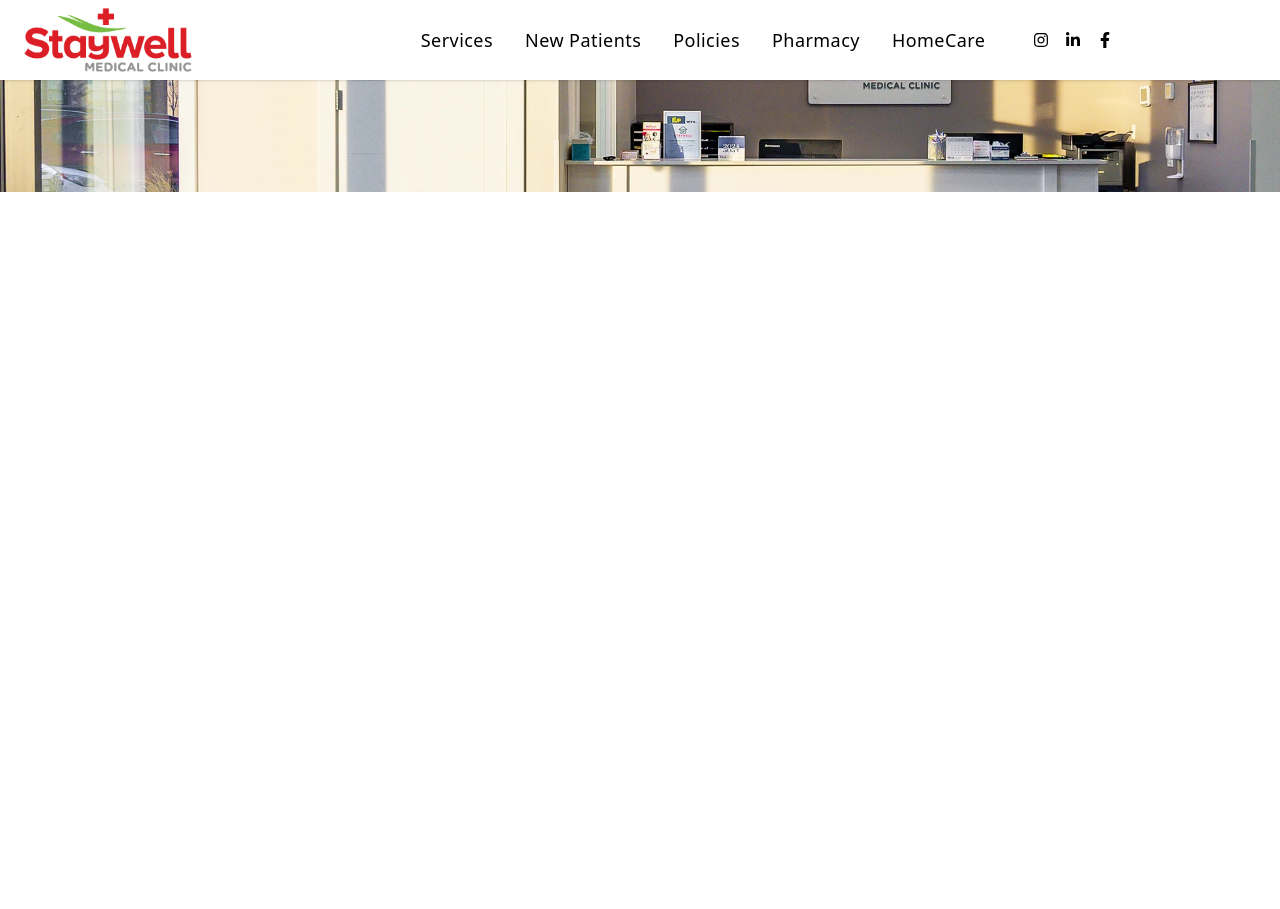
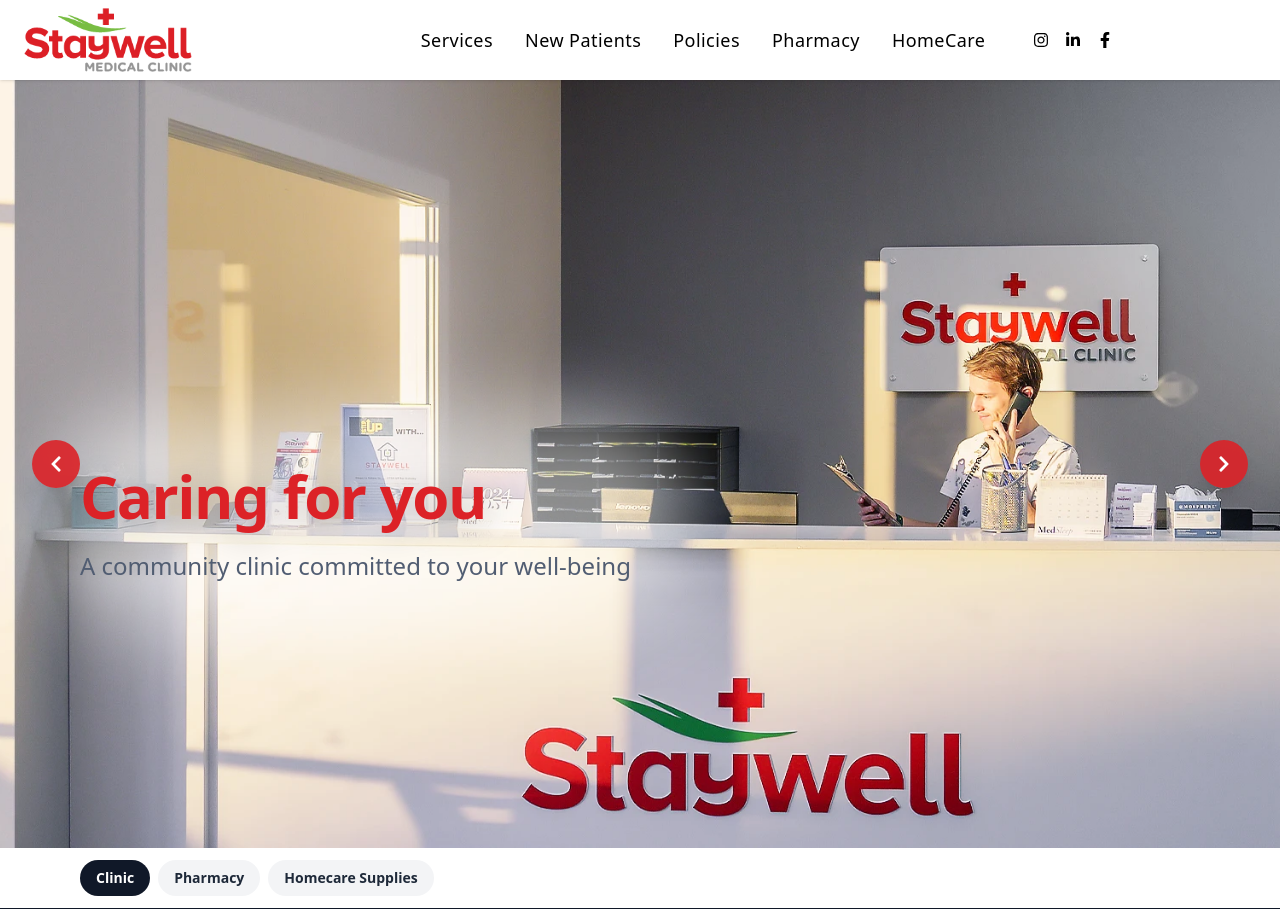
Before and after one commit to IshaPatel-1992/Staywellhealthcare, a React (Vite) app: page /varsity/clinic in a window 1280 px wide. Before the commit the page ends 880 px from the top, so only its background shows below. Built offline with nearby package versions, Linux system fonts and the light colour scheme.

Commit message:
Varsiy Clinic Page untill banner

```diff
--- a/src/pages/varsity/Clinic.jsx
+++ b/src/pages/varsity/Clinic.jsx
@@ -1,11 +1,9 @@
 // src/pages/varsity/Clinic.jsx
-import React, { useMemo, useState } from "react";
-import { Link, NavLink } from "react-router-dom";
-import { FaPhoneAlt, FaMapMarkerAlt, FaCalendarAlt } from "react-icons/fa";
-import logo from "../../assets/logo/Staywell-favicon-01.webp";
-
-// ✅ Replace with your actual banner image
-import bannerImg from "../../assets/staywell-home-hero-02.webp";
+import React, { useEffect, useMemo, useState } from "react";
+import { NavLink } from "react-router-dom";
+import bannerImg1 from "../../assets/staywell-home-hero-02.webp";
+import bannerImg2 from "../../assets/staywell-home-hero-3.webp";
+import { FaChevronLeft, FaChevronRight } from "react-icons/fa";
 
 export default function Clinic() {
   const tabs = useMemo(
@@ -17,26 +15,146 @@ export default function Clinic() {
     []
   );
 
-  const [activeTab, setActiveTab] = useState("clinic");
+  const slides = useMemo(
+    () => [
+      { src: bannerImg1, alt: "Healthcare office background" },
+      { src: bannerImg2, alt: "Clinic team and care background" },
+    ],
+    []
+  );
+
+  const [index, setIndex] = useState(0);
+
+  // ✅ Slide rotation
+  useEffect(() => {
+    const id = setInterval(() => {
+      setIndex((prev) => (prev + 1) % slides.length);
+    }, 4500);
+    return () => clearInterval(id);
+  }, [slides.length]);
+
+  // ✅ Fade-up animation (re-trigger on every slide change)
+  const [mounted, setMounted] = useState(false);
+
+  useEffect(() => {
+    setMounted(false);
+    const t = setTimeout(() => setMounted(true), 120);
+    return () => clearTimeout(t);
+  }, [index]);
+
+  const prevSlide = () => {
+    setIndex((prev) => (prev === 0 ? slides.length - 1 : prev - 1));
+  };
+
+  const nextSlide = () => {
+    setIndex((prev) => (prev + 1) % slides.length);
+  };
+
 
   return (
     <main className="min-h-svh bg-white text-gray-900">
-      {/* HERO / BANNER */}
+      {/* HERO */}
       <section
-      id="home"
-      className="relative min-h-100svh pt-24 md:pt-28 flex items-center justify-center text-white px-4 scroll-mt-24 overflow-hidden"
-    >
-      {/* Image Background */}
-      <img
-        src={bannerImg}
-        alt="Healthcare office background"
-        className="absolute inset-0 w-full h-full object-cover"
-        loading="eager"
-      />
+        id="home"
+        className="relative h-[92vh] md:h-[96vh] pt-24 md:pt-28 overflow-hidden"
+      >
+        {/* Background images (crossfade) */}
+        {slides.map((s, i) => (
+          <img
+            key={s.src}
+            src={s.src}
+            alt={s.alt}
+            className={[
+              "absolute inset-0 w-full h-full object-cover object-[50%_15%] transition-opacity duration-1000",
+              i === index ? "opacity-100" : "opacity-0",
+            ].join(" ")}
+            loading={i === 0 ? "eager" : "lazy"}
+          />
+
+        ))}
+
+        {/* LEFT Arrow */}
+        <button
+          onClick={prevSlide}
+          className="absolute left-8 top-1/2 -translate-y-1/2 z-20
+             w-12 h-12 rounded-full
+             bg-[#DC2227]/90 text-white
+             flex items-center justify-center
+             shadow-xl backdrop-blur-md
+             hover:bg-[#DC2227] hover:scale-110
+             transition duration-300"
+          aria-label="Previous Slide"
+        >
+          <FaChevronLeft className="text-lg" />
+        </button>
+
+        {/* RIGHT Arrow */}
+        <button
+          onClick={nextSlide}
+          className="absolute right-8 top-1/2 -translate-y-1/2 z-20
+             w-12 h-12 rounded-full
+             bg-[#DC2227]/90 text-white
+             flex items-center justify-center
+             shadow-xl backdrop-blur-md
+             hover:bg-[#DC2227] hover:scale-110
+             transition duration-300"
+          aria-label="Next Slide"
+        >
+          <FaChevronRight className="text-lg" />
+        </button>
 
 
+        {/* Optional soft left gradient (helps readability)
+        <div className="absolute inset-0 bg-linear-to-r from-black/20 via-transparent to-transparent" /> */}
 
-    </section>
+        {/* Content wrapper (keeps text on top + aligned like staywell) */}
+        <div className="relative z-10 h-full">
+          <div className="max-w-6xl mx-auto px-4 h-full flex items-center">
+            {/* ✅ Text Overlay (with soft white blur glow, not a box) */}
+            <div
+              className={[
+                "relative w-full max-w-xl text-left transition-all duration-700 ease-out",
+                mounted ? "opacity-100 translate-y-0" : "opacity-0 translate-y-6",
+              ].join(" ")}
+            >
+              {/* Soft blur glow behind text (no visible box edges) */}
+              <div className="absolute -inset-x-10 -inset-y-12 bg-white/55 blur-2xl rounded-[999px] pointer-events-none" />
+
+              <h1 className="relative text-4xl md:text-6xl font-extrabold leading-tight tracking-tight">
+                <span className="text-[#DC2227] drop-shadow-[0_6px_18px_rgba(0,0,0,0.25)]">
+                  Caring for you
+                </span>
+              </h1>
+
+              <p className="relative mt-4 text-lg md:text-2xl text-[#515D72] font-medium">
+                A community clinic committed to your well-being
+              </p>
+            </div>
+          </div>
+        </div>
+      </section>
+
+      {/* Tabs (optional) */}
+      <section className="border-b">
+        <div className="max-w-6xl mx-auto px-4 py-3 flex gap-2">
+          {tabs.map((t) => (
+            <NavLink
+              key={t.key}
+              to={t.to}
+              className={({ isActive }) =>
+                [
+                  "px-4 py-2 rounded-full text-sm font-semibold transition",
+                  isActive
+                    ? "bg-gray-900 text-white"
+                    : "bg-gray-100 text-gray-800 hover:bg-gray-200",
+                ].join(" ")
+              }
+            >
+              {t.label}
+            </NavLink>
+          ))}
+        </div>
+      </section>
     </main>
   );
 }
```
